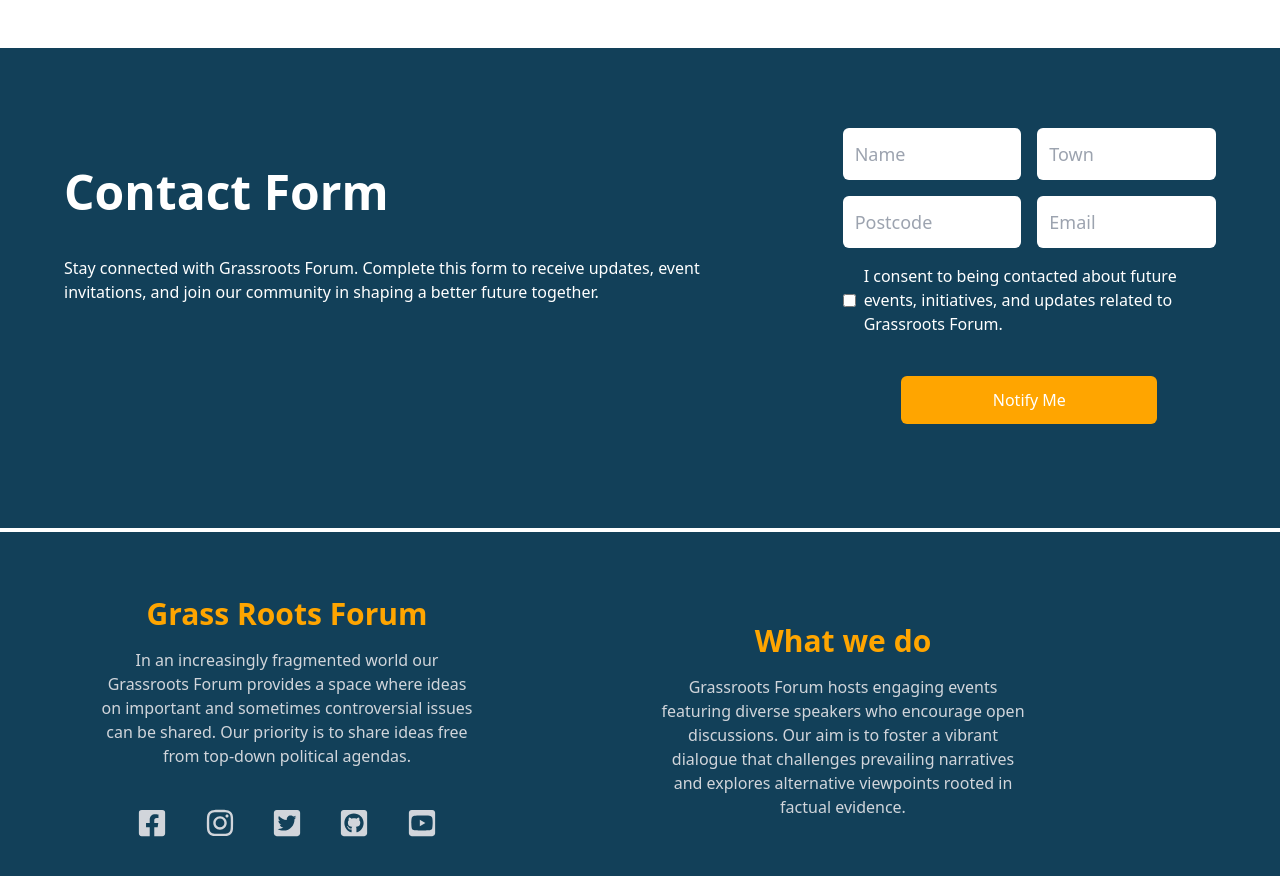
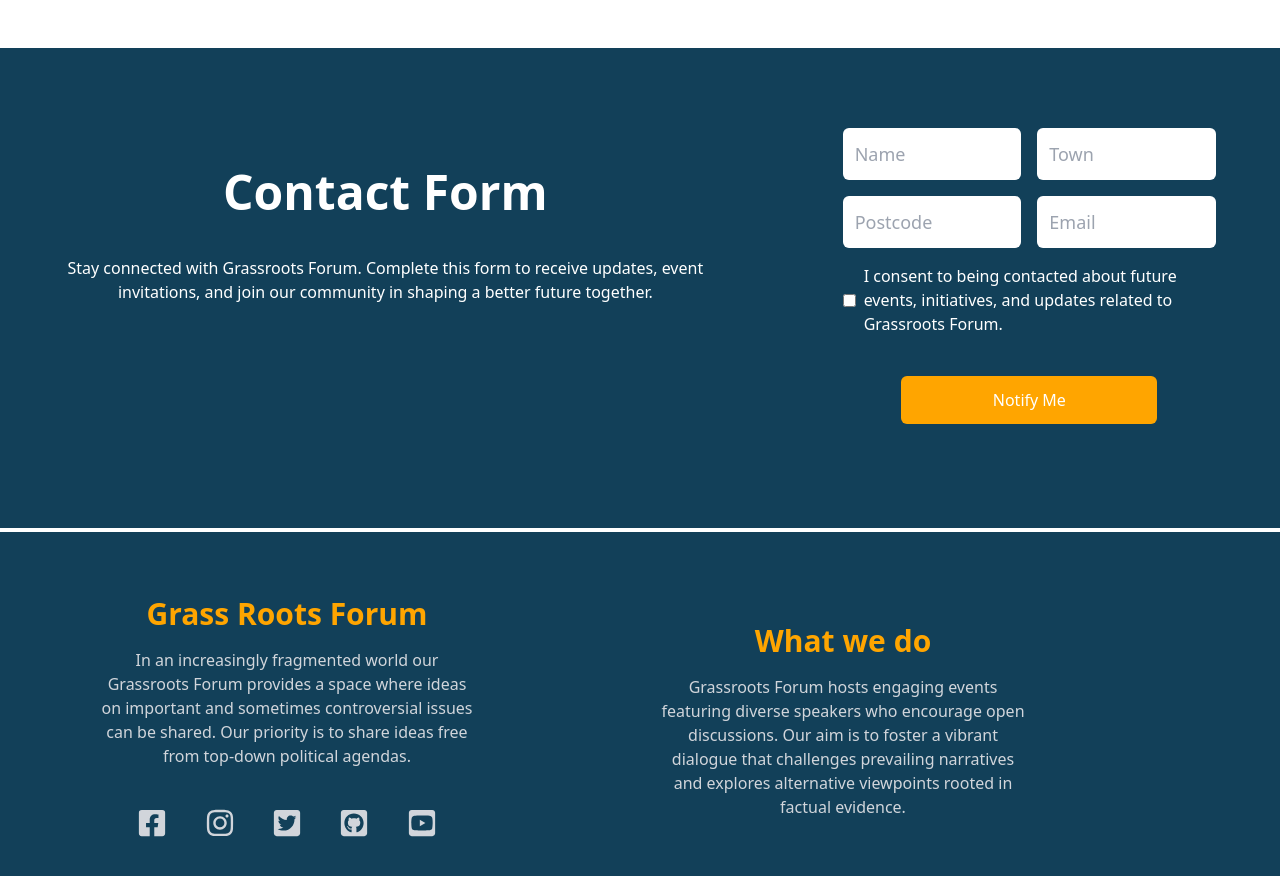
Before and after one commit to oliVH1314/GrassRootsForum, a React (Create React App) app: page / in a window 1280 px wide. Shown: the part 1240-2116 px from the top of the page. Built offline with nearby package versions, Linux system fonts and the light colour scheme.

Commit message:
Minor Fixes

```diff
--- a/src/components/Newsletter.jsx
+++ b/src/components/Newsletter.jsx
@@ -50,8 +50,8 @@ function Newsletter() {
     <div className="w-full py-16 text-white px-4 border-b-4 border-white" id="Contact">
       <div className="max-w-6xl mx-auto grid grid-cols-1 lg:grid-cols-3 gap-4">
         <div className="lg:col-span-2 my-4">
-          <h1 className="text-4xl md:text-5xl font-bold py-[40px]">Contact Form</h1>
-          <p className="mr-[120px]">
+          <h1 className="text-4xl md:text-5xl font-bold py-[40px] text-center lg:mr-[120px]">Contact Form</h1>
+          <p className="lg:mr-[120px] text-center">
             Stay connected with Grassroots Forum. Complete this form to receive updates, event invitations, and join our
             community in shaping a better future together.
           </p>
```
